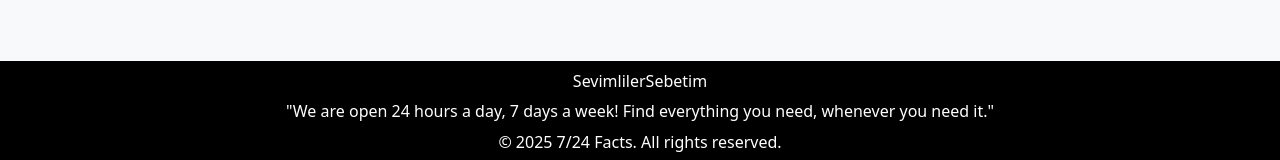
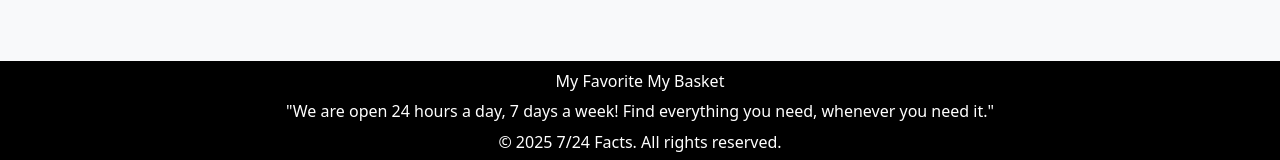
Before and after one commit to subhanosmanov/yeddi24store, a React (Vite) app: page / in a window 1280 px wide. Shown: the part 637-797 px from the top of the page. Built offline with nearby package versions, Linux system fonts and the light colour scheme; no server answers.

Commit message:
Project Update

```diff
--- a/src/components/footer/footer.tsx
+++ b/src/components/footer/footer.tsx
@@ -5,8 +5,8 @@ function Footer() {
   return (
     <footer className='footer'>
       <div className="footer__link">
-        <Link to="/myFavorite">Sevimliler</Link>
-        <Link to="/myBasket">Sebetim</Link>
+        <Link to="/myFavorite">My Favorite </Link>
+        <Link to="/myBasket">My Basket</Link>
       </div>
       <div className="footer__text">
         <p>
```
